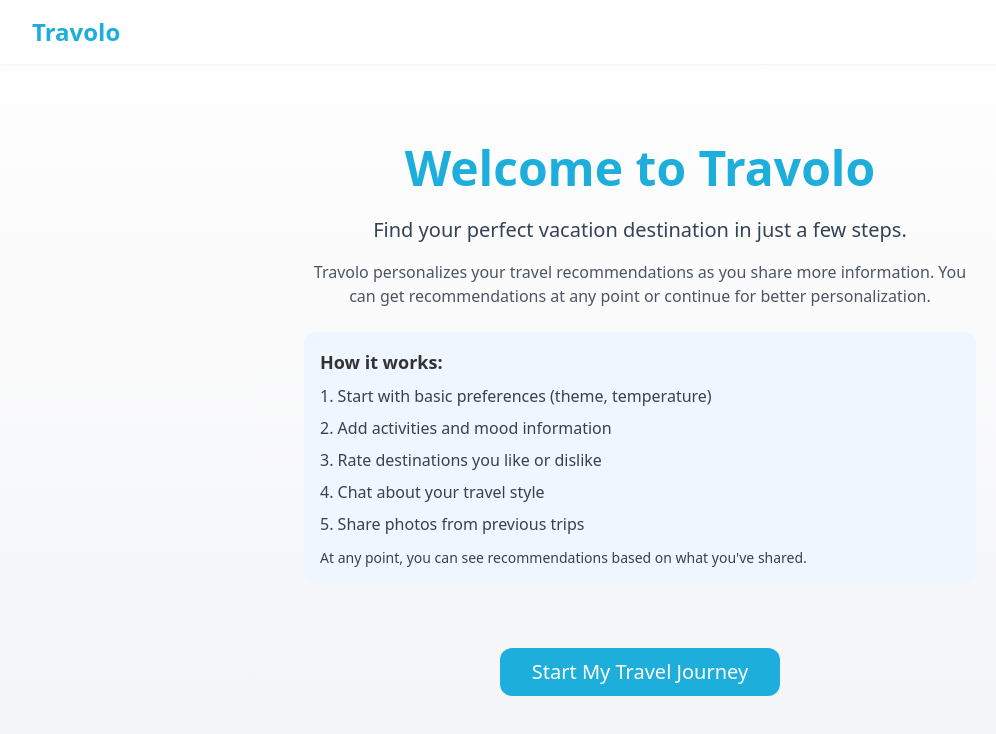
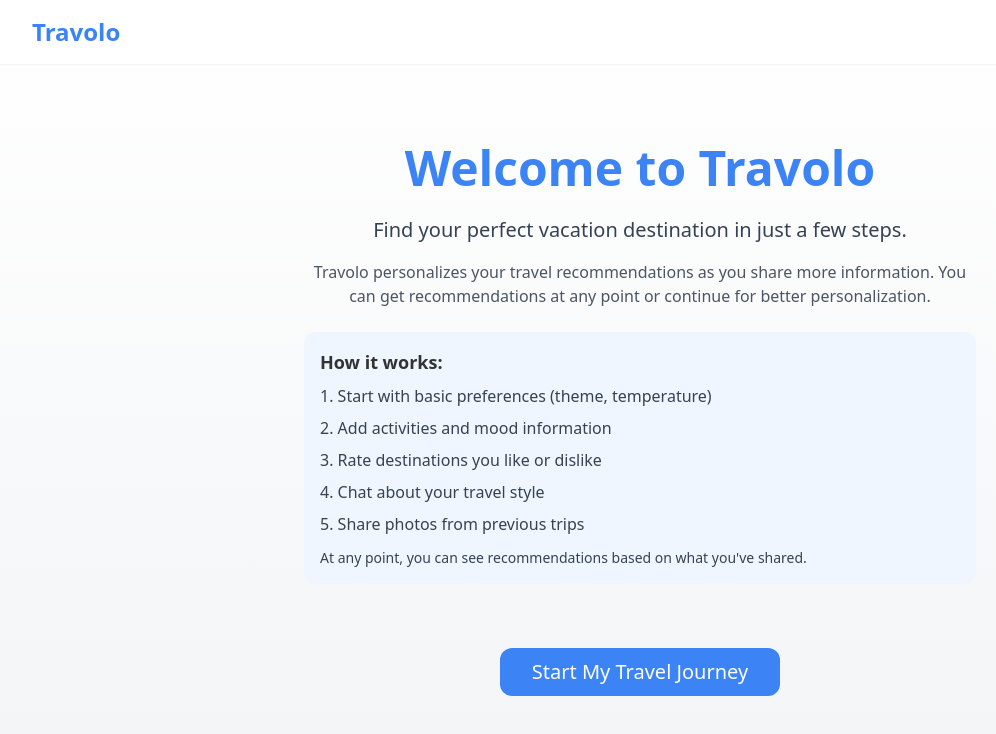
Before and after one commit to Mr-1011/travolo-frontend, a React (Vite) app: page / in a window 1280 px wide. Shown: the top 734 px of the page, without its empty margins (0-996 px from the left). Built offline with nearby package versions, Linux system fonts and the light colour scheme.

Commit message:
Fix: Improve color contrast and design
Adjust color scheme to improve readability and fix contrast issues. Use the specified blue color.

```diff
--- a/src/components/stage1/RegionSelector.tsx
+++ b/src/components/stage1/RegionSelector.tsx
@@ -31,7 +31,7 @@ const RegionSelector: React.FC<RegionSelectorProps> = ({ selectedRegion, onRegio
             key={region.id}
             className={`py-2 px-4 rounded-md transition-all ${
               selectedRegion === region.id
-                ? 'bg-travel-teal text-white'
+                ? 'bg-travel-blue text-white font-medium'
                 : 'bg-white hover:bg-gray-100 border border-gray-200'
             }`}
             onClick={() => onRegionSelect(region.id)}
--- a/src/components/stage1/ThemeSelector.tsx
+++ b/src/components/stage1/ThemeSelector.tsx
@@ -30,7 +30,7 @@ const ThemeSelector: React.FC<ThemeSelectorProps> = ({ selectedTheme, onThemeSel
           <div
             key={theme.id}
             className={`theme-card ${
-              selectedTheme === theme.id ? 'border-2 border-travel-teal bg-travel-teal/10' : ''
+              selectedTheme === theme.id ? 'border-2 border-travel-blue bg-blue-50' : ''
             }`}
             onClick={() => onThemeSelect(theme.id)}
           >
--- a/src/components/stage2/ActivitySelector.tsx
+++ b/src/components/stage2/ActivitySelector.tsx
@@ -29,8 +29,8 @@ const ActivitySelector: React.FC<ActivitySelectorProps> = ({ selectedActivities,
 
   return (
     <div className="w-full">
-      <h3 className="text-xl font-semibold mb-2">Drag your ideal activities into your suitcase</h3>
-      <p className="text-gray-500 mb-4">Select the activities you enjoy most while traveling</p>
+      <h3 className="text-xl font-semibold mb-2">Select your ideal activities</h3>
+      <p className="text-gray-500 mb-4">Choose the activities you enjoy most while traveling</p>
 
       <div className="bg-white p-4 rounded-lg border border-gray-200 shadow-sm">
         <div className="grid grid-cols-2 sm:grid-cols-3 md:grid-cols-4 gap-3">
@@ -39,7 +39,7 @@ const ActivitySelector: React.FC<ActivitySelectorProps> = ({ selectedActivities,
               key={activity.id}
               className={`flex items-center p-3 rounded-md cursor-pointer transition-all ${
                 selectedActivities.includes(activity.id)
-                  ? 'bg-travel-teal text-white'
+                  ? 'bg-travel-blue text-white'
                   : 'bg-gray-50 hover:bg-gray-100'
               }`}
               onClick={() => onActivityToggle(activity.id)}
--- a/src/components/stage2/BudgetSelector.tsx
+++ b/src/components/stage2/BudgetSelector.tsx
@@ -44,8 +44,8 @@ const BudgetSelector: React.FC<BudgetSelectorProps> = ({ selectedBudget, onBudge
             key={budget.id}
             className={`p-4 rounded-lg cursor-pointer transition-all ${
               selectedBudget === budget.id
-                ? 'bg-travel-teal/20 border-2 border-travel-teal'
-                : 'bg-white border border-gray-200 hover:border-travel-teal/50'
+                ? 'bg-blue-50 border-2 border-travel-blue'
+                : 'bg-white border border-gray-200 hover:border-travel-blue/50'
             }`}
             onClick={() => onBudgetSelect(budget.id)}
           >
--- a/src/index.css
+++ b/src/index.css
@@ -14,24 +14,24 @@
     --popover: 0 0% 100%;
     --popover-foreground: 215 25% 27%;
 
-    --primary: 196 75% 49%; /* Updated to match brand blue */
+    --primary: 219 92% 60%; /* Updated to match #3c83f6 */
     --primary-foreground: 0 0% 100%;
 
-    --secondary: 201 33% 24%;
-    --secondary-foreground: 0 0% 100%;
+    --secondary: 220 14% 96%;
+    --secondary-foreground: 215 25% 27%;
 
     --muted: 210 40% 96.1%;
     --muted-foreground: 215 16.3% 46.9%;
 
-    --accent: 39 67% 69%;
-    --accent-foreground: 201 33% 24%;
+    --accent: 219 92% 90%;
+    --accent-foreground: 219 90% 43%;
 
     --destructive: 0 84.2% 60.2%;
     --destructive-foreground: 210 40% 98%;
 
     --border: 214.3 31.8% 91.4%;
     --input: 214.3 31.8% 91.4%;
-    --ring: 196 75% 49%; /* Updated to match brand blue */
+    --ring: 219 92% 60%; /* Updated to match #3c83f6 */
 
     --radius: 0.75rem;
   }
--- a/tailwind.config.ts
+++ b/tailwind.config.ts
@@ -1,3 +1,4 @@
+
 import type { Config } from "tailwind-config";
 
 export default {
@@ -53,12 +54,13 @@ export default {
           foreground: "hsl(var(--card-foreground))",
         },
         travel: {
-          blue: "#1EAEDB",
-          darkBlue: "#156F8F",
+          blue: "#3c83f6", // Updated to the specified blue
+          darkBlue: "#1e60c8", // Darker shade of the specified blue
           light: "#F8F9FA",
           lightGray: "#E9ECEF",
           dark: "#333333",
           accent: "#F5A623",
+          teal: "#3c83f6", // Updated to the specified blue (previously used for teal)
         },
       },
       borderRadius: {
```
